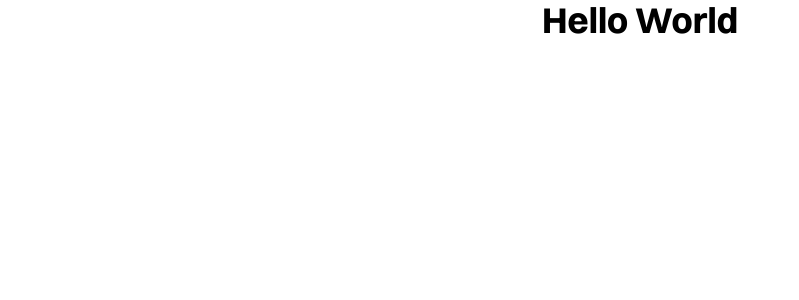
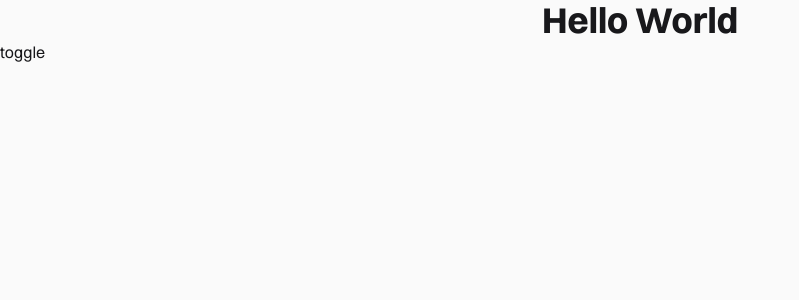
Before and after one commit to edizyurdakul/portfolio, a Next.js app: page / in a window 1280 px wide. Shown: the top 300 px of the page, without its empty margins (0-799 px from the left). Built offline with nearby package versions, Linux system fonts and the light colour scheme.

Commit message:
Add theme toggle functionality add error pages

```diff
--- a/package.json
+++ b/package.json
@@ -10,6 +10,7 @@
   "dependencies": {
     "@headlessui/react": "^1.4.3",
     "next": "12.0.10",
+    "next-themes": "^0.0.15",
     "react": "17.0.2",
     "react-dom": "17.0.2"
   },
--- /dev/null
+++ b/pages/404.tsx
@@ -0,0 +1,3 @@
+export default function NotFound() {
+  return <div>404 Page</div>;
+}
--- /dev/null
+++ b/pages/505.tsx
@@ -0,0 +1,3 @@
+export default function NotFound() {
+  return <div>500 Page</div>;
+}
--- a/pages/_app.tsx
+++ b/pages/_app.tsx
@@ -1,8 +1,13 @@
-import '../styles/globals.css'
-import type { AppProps } from 'next/app'
+import "../styles/globals.css";
+import type { AppProps } from "next/app";
+import { ThemeProvider } from "next-themes";
 
 function MyApp({ Component, pageProps }: AppProps) {
-  return <Component {...pageProps} />
+  return (
+    <ThemeProvider attribute="class">
+      <Component {...pageProps} />
+    </ThemeProvider>
+  );
 }
 
-export default MyApp
+export default MyApp;
--- /dev/null
+++ b/pages/_document.tsx
@@ -0,0 +1,39 @@
+import Document, {
+  Html,
+  Head,
+  Main,
+  NextScript,
+  DocumentContext,
+} from "next/document";
+
+class MyDocument extends Document {
+  static async getInitialProps(ctx: DocumentContext) {
+    const initialProps = await Document.getInitialProps(ctx);
+    return { ...initialProps };
+  }
+
+  render() {
+    return (
+      <Html lang="en">
+        <Head>
+          <meta charSet="utf-8" />
+          <meta name="viewport" content="width=device-width, initial-scale=1" />
+          <meta property="og:title" content="Frontend Web Developer" />
+          <meta property="og:type" content="" />
+          <meta property="og:url" content="" />
+          <meta property="og:image" content="" />
+          <link rel="icon" href="/favicon.ico" sizes="any" />
+          <link rel="icon" href="/icon.svg" type="image/svg+xml" />
+          <link rel="apple-touch-icon" href="icon.png" />
+          <meta name="theme-color" content="#fafafa" />
+        </Head>
+        <body className="dark:bg-zinc-900 dark:text-zinc-50 bg-zinc-50 text-zinc-900">
+          <Main />
+          <NextScript />
+        </body>
+      </Html>
+    );
+  }
+}
+
+export default MyDocument;
--- a/pages/index.tsx
+++ b/pages/index.tsx
@@ -1,8 +1,16 @@
 import type { NextPage } from "next";
+import { useTheme } from "next-themes";
 
 const Home: NextPage = () => {
+  const { theme, setTheme } = useTheme();
+
   return (
-    <h1 className="font-bold text-4xl flex justify-center">Hello World</h1>
+    <>
+      <h1 className="font-bold text-4xl flex justify-center">Hello World</h1>{" "}
+      <button onClick={() => setTheme(theme === "dark" ? "light" : "dark")}>
+        toggle
+      </button>
+    </>
   );
 };
 
--- a/tailwind.config.js
+++ b/tailwind.config.js
@@ -1,4 +1,15 @@
 module.exports = {
+  darkMode: "class",
+  purge: {
+    enabled: true,
+    content: [
+      "./pages/**/*.{js,ts,jsx,tsx}",
+      "./components/**/*.{js,ts,jsx,tsx}",
+    ],
+    options: {
+      safelist: ["dark"], //specific classes
+    },
+  },
   content: [
     "./pages/**/*.{js,ts,jsx,tsx}",
     "./components/**/*.{js,ts,jsx,tsx}",
```
Also changed, not shown: 1 other file (tests, documents, lock files or other folders).
